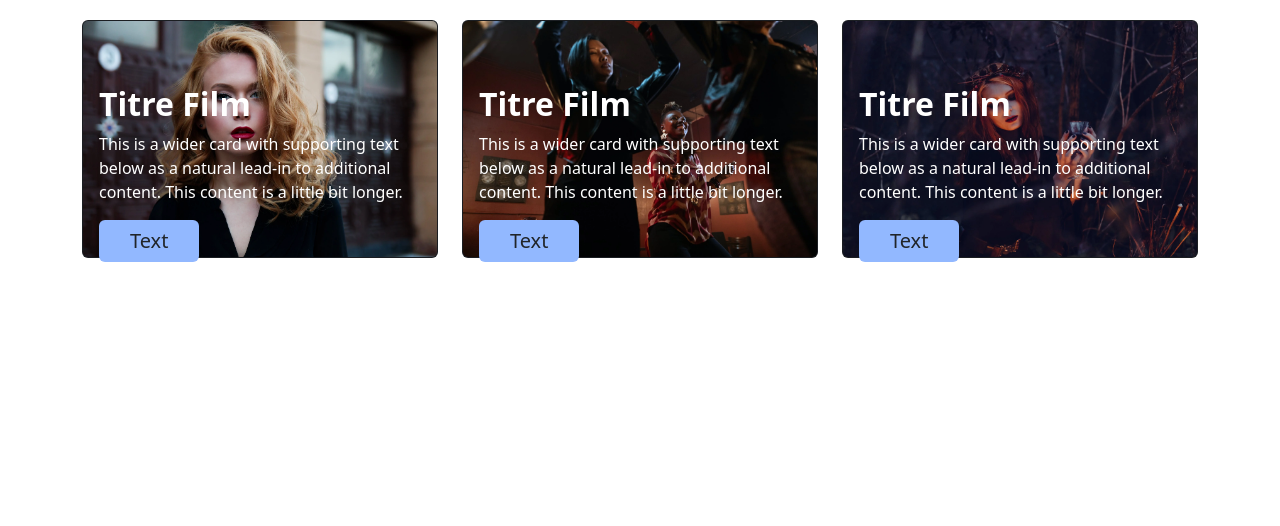
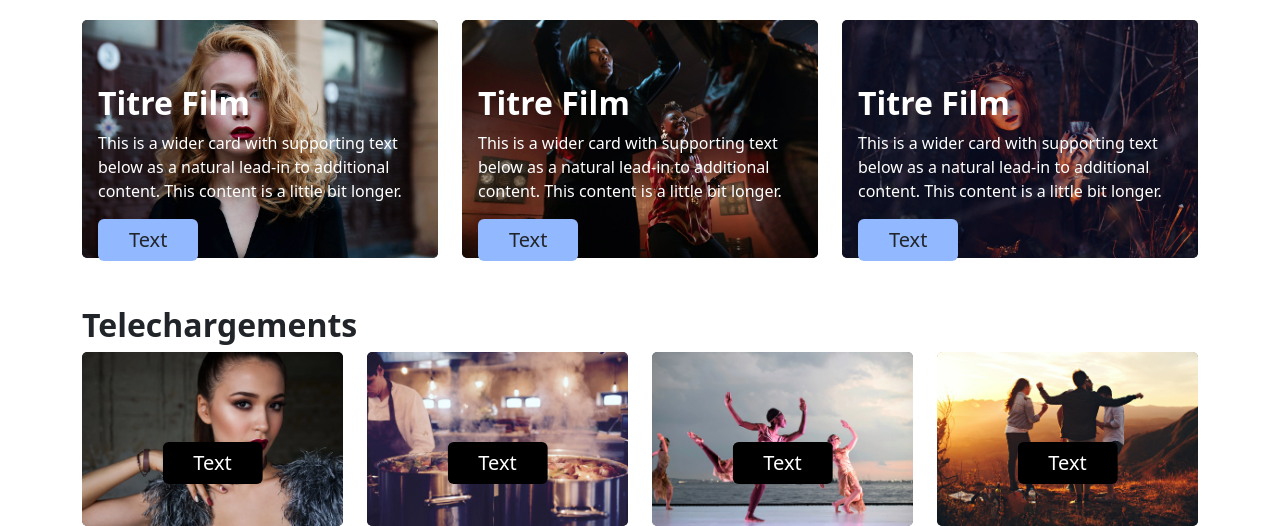
Before and after one commit to padcmoi/cloud_campus, a plain HTML site: page flux.html in a window 1280 px wide. Shown: the part 666-1192 px from the top of the page. Before the commit the page ends 928 px from the top, so only its background shows below. Drawn offline with nearby package versions, Linux system fonts and the light colour scheme.

Commit message:
Telechargements finalisé

```diff
--- a/flux.css
+++ b/flux.css
@@ -17,3 +17,14 @@ i {
     background-color: rgb(146, 184, 255);
     padding: 5px 30px;
 }
+
+.btn-black {
+    font-size: 20px;
+    background: black;
+    color: white;
+    padding: 5px 30px;
+}
+
+.card {
+    border: none;
+}
--- a/flux.html
+++ b/flux.html
@@ -91,6 +91,58 @@
         </div>
     </div>
 
+    <div class="container">
+        <div class="row">
+            <div class="col-12 mt-5">
+                <h2 class="fw-bold">Telechargements</h2>
+            </div>
+        </div>
+
+        <div class="row">
+
+            <div class="col-3">
+                <div class="card bg-dark text-white">
+                    <img src="images/pexels-photo-247287.webp" class="card-img" alt="...">
+                    <div class="card-img-overlay mt-5">
+                        <button type="button"
+                            class="btn btn-black position-absolute top-50 start-50 translate-middle">Text</button>
+                    </div>
+                </div>
+            </div>
+
+            <div class="col-3">
+                <div class="card bg-dark text-white">
+                    <img src="images/pexels-photo-66639.webp" class="card-img" alt="...">
+                    <div class="card-img-overlay mt-5">
+                        <button type="button"
+                            class="btn btn-black position-absolute top-50 start-50 translate-middle">Text</button>
+                    </div>
+                </div>
+            </div>
+
+            <div class="col-3">
+                <div class="card bg-dark text-white">
+                    <img src="images/pexels-photo-1398624.webp" class="card-img" alt="...">
+                    <div class="card-img-overlay mt-5">
+                        <button type="button"
+                            class="btn btn-black position-absolute top-50 start-50 translate-middle">Text</button>
+                    </div>
+                </div>
+            </div>
+
+            <div class="col-3">
+                <div class="card bg-dark text-white">
+                    <img src="images/pexels-photo-697244.jpeg" class="card-img" alt="...">
+                    <div class="card-img-overlay mt-5">
+                        <button type="button"
+                            class="btn btn-black position-absolute top-50 start-50 translate-middle">Text</button>
+                    </div>
+                </div>
+            </div>
+        </div>
+
+    </div>
+
 
     <!-- JavaScript Bundle with Popper -->
     <script src="https://cdn.jsdelivr.net/npm/bootstrap@5.2.0-beta1/dist/js/bootstrap.bundle.min.js"
```
Also changed, not shown: images/pexels-photo-1398624.webp (added), images/pexels-photo-247287.webp (added), images/pexels-photo-66639.webp (added), images/pexels-photo-697244.jpeg (added).
